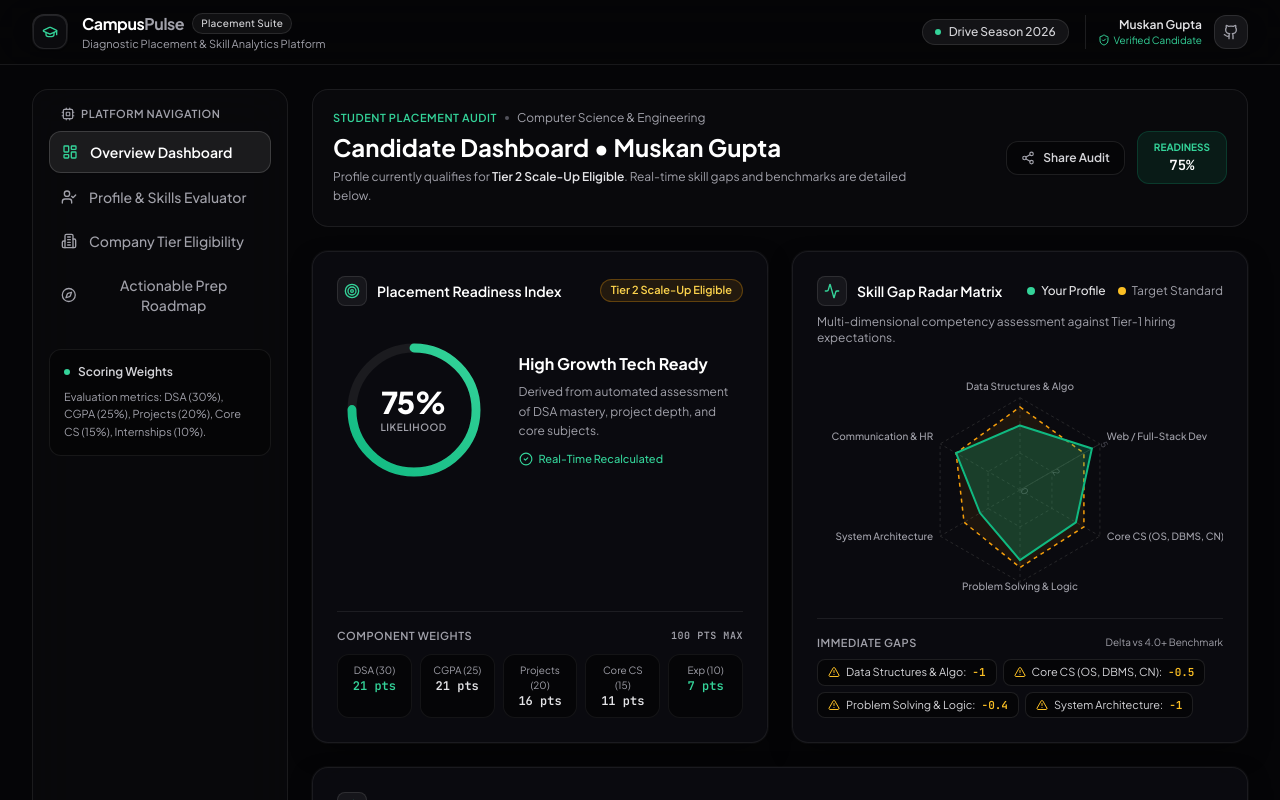
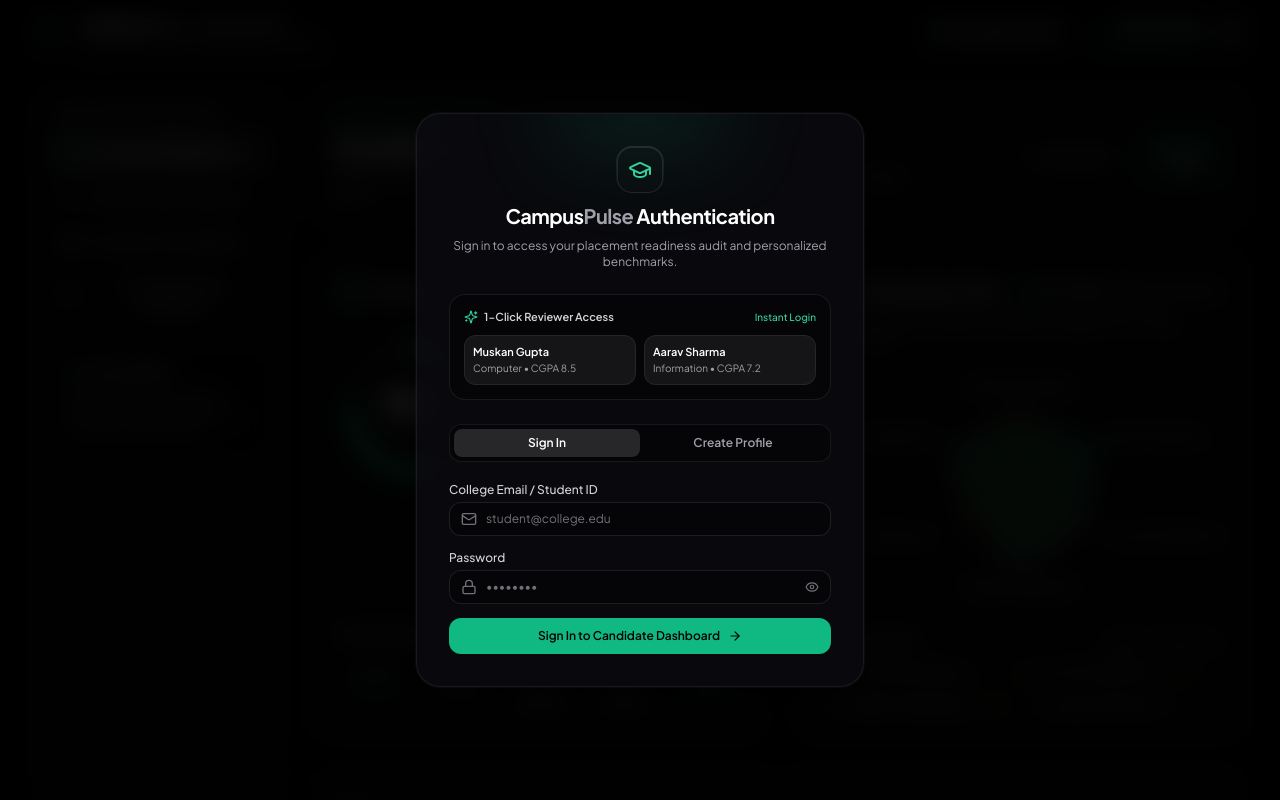
Before and after one commit to muskanji1007-lang/CampusPulse, a React (Vite) app: page / in a window 1280 px wide. Shown: the top 800 px of the page. Built offline with nearby package versions, Linux system fonts and the light colour scheme.

Commit message:
feat(auth): integrate authentication lifecycle, candidate switcher, and logout in Navbar and App

```diff
--- a/src/App.jsx
+++ b/src/App.jsx
@@ -7,6 +7,7 @@ import ReadinessScoreCard from './components/ReadinessScoreCard';
 import SkillRadarChart from './components/SkillRadarChart';
 import CompanyEligibilityTable from './components/CompanyEligibilityTable';
 import ActionableRoadmap from './components/ActionableRoadmap';
+import AuthModal from './components/AuthModal';
 import {
   calculateReadinessIndex,
   evaluateTierEligibility,
@@ -14,18 +15,27 @@ import {
   generateActionableRoadmap
 } from './utils/analyticsEngine';
 import { loadStoredStudent, saveStoredStudent } from './utils/storage';
+import { getActiveUser, clearActiveUser, setActiveUser } from './utils/auth';
 import { INITIAL_STUDENT_STATE } from './data/companyBenchmarks';
-import { Share2, Check, ArrowRight } from 'lucide-react';
+import { Share2, Check, UserCheck } from 'lucide-react';
 
 export default function App() {
-  const [student, setStudent] = useState(() => loadStoredStudent());
+  const [currentUser, setCurrentUser] = useState(() => getActiveUser());
+  const [student, setStudent] = useState(() => {
+    const user = getActiveUser();
+    if (user) return user;
+    return loadStoredStudent();
+  });
   const [activeTab, setActiveTab] = useState('overview');
   const [copied, setCopied] = useState(false);
 
   // Sync to LocalStorage on update
   useEffect(() => {
-    saveStoredStudent(student);
-  }, [student]);
+    if (currentUser) {
+      saveStoredStudent(student);
+      setActiveUser(student);
+    }
+  }, [student, currentUser]);
 
   // Algorithmic derivations using useMemo for high performance
   const assessment = useMemo(() => calculateReadinessIndex(student), [student]);
@@ -35,7 +45,7 @@ export default function App() {
 
   // Trigger celebration confetti when readiness crosses into Tier 1 (85%+)
   useEffect(() => {
-    if (assessment.score >= 85) {
+    if (currentUser && assessment.score >= 85) {
       try {
         confetti({
           particleCount: 50,
@@ -47,7 +57,18 @@ export default function App() {
         // graceful fallback if canvas-confetti fails
       }
     }
-  }, [assessment.score]);
+  }, [assessment.score, currentUser]);
+
+  const handleLoginSuccess = (user) => {
+    setCurrentUser(user);
+    setStudent(user);
+    saveStoredStudent(user);
+  };
+
+  const handleLogout = () => {
+    clearActiveUser();
+    setCurrentUser(null);
+  };
 
   const handleReset = () => {
     setStudent(INITIAL_STUDENT_STATE);
@@ -68,8 +89,16 @@ Analyzed via CampusPulse Suite 🚀`;
 
   return (
     <div className="min-h-screen bg-dark-950 text-zinc-100 flex flex-col font-sans selection:bg-emerald-500 selection:text-black">
+      {/* If not authenticated, show Auth Modal */}
+      {!currentUser && (
+        <AuthModal onLoginSuccess={handleLoginSuccess} />
+      )}
+
       {/* Top Navigation */}
-      <Navbar candidateName={student.fullName} />
+      <Navbar
+        candidateName={student.fullName}
+        onLogout={currentUser ? handleLogout : null}
+      />
 
       {/* Main Layout */}
       <div className="max-w-7xl w-full mx-auto px-4 sm:px-6 lg:px-8 py-6 flex-1 flex flex-col lg:flex-row gap-6">
--- a/src/components/Navbar.jsx
+++ b/src/components/Navbar.jsx
@@ -1,9 +1,9 @@
 import React from 'react';
-import { GraduationCap, Github, ShieldCheck, ArrowUpRight } from 'lucide-react';
+import { GraduationCap, Github, ShieldCheck, LogOut } from 'lucide-react';
 
-export default function Navbar({ candidateName = 'Muskan Gupta' }) {
+export default function Navbar({ candidateName = 'Muskan Gupta', onLogout }) {
   return (
-    <header className="sticky top-0 z-50 w-full border-b border-white/[0.08] bg-dark-950/80 backdrop-blur-xl">
+    <header className="sticky top-0 z-40 w-full border-b border-white/[0.08] bg-dark-950/80 backdrop-blur-xl">
       <div className="max-w-7xl mx-auto px-4 sm:px-6 lg:px-8 h-16 flex items-center justify-between">
 
         {/* Brand Logo & Title with Magic UI Pro Minimalism */}
@@ -40,6 +40,18 @@ export default function Navbar({ candidateName = 'Muskan Gupta' }) {
               </div>
             </div>
 
+            {/* Logout / Switch Profile Button */}
+            {onLogout && (
+              <button
+                type="button"
+                onClick={onLogout}
+                className="p-2 rounded-xl bg-zinc-900/90 hover:bg-zinc-800 border border-white/10 text-zinc-400 hover:text-rose-400 transition"
+                title="Sign Out / Switch Profile"
+              >
+                <LogOut className="w-4 h-4" />
+              </button>
+            )}
+
             <a
               href="https://github.com/muskanji1007-lang/CampusPulse"
               target="_blank"
```
Also changed, not shown: 1 other file (tests, documents, lock files or other folders).
